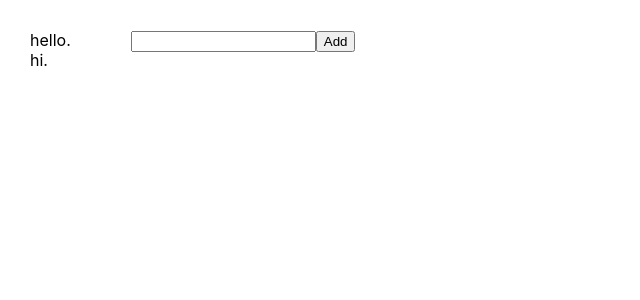
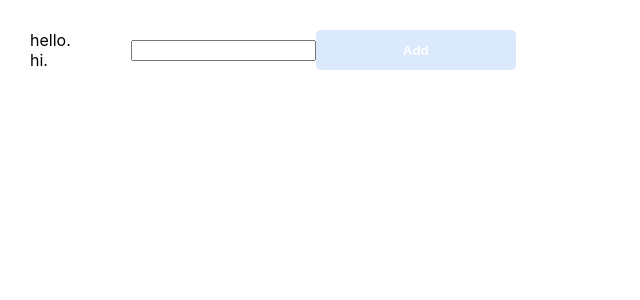
Before and after one commit to adrn1216/react-test-2, a React (Create React App) app: page / in a window 1280 px wide. Shown: the top 300 px of the page, without its empty margins (0-640 px from the left). Built offline with nearby package versions, Linux system fonts and the light colour scheme.

Commit message:
create button component with 3 states neutral, pressed, inactive

```diff
--- /dev/null
+++ b/src/components/Button.jsx
@@ -0,0 +1,12 @@
+import React from "react";
+import { StyledButton } from "./style";
+
+const Button = ({ disabled, children, onClick }) => {
+  return (
+    <StyledButton disabled={disabled} onClick={onClick}>
+      {children}
+    </StyledButton>
+  );
+};
+
+export default Button;
--- a/src/components/style.js
+++ b/src/components/style.js
@@ -1,3 +1,20 @@
 import styled from "styled-components";
 
 export const StyledTodoList = styled.div``;
+
+export const StyledButton = styled.button`
+  outline: 0;
+  background-color: ${(props) => (props.disabled ? "#dbe9fd" : "#0b6bf2")};
+  cursor: ${(props) => (props.disabled ? "not-allowed" : "pointer")};
+  transition: 0.3s;
+  border: 0;
+  width: 200px;
+  height: 40px;
+  color: white;
+  font-weight: bold;
+  text-transform: capitalize;
+  border-radius: 5px;
+  :active {
+    background-color: ${(props) => (props.disabled ? "#dbe9fd" : "#0243eb")};
+  }
+`;
--- a/src/pages/TaskList.jsx
+++ b/src/pages/TaskList.jsx
@@ -1,6 +1,7 @@
 import React from "react";
 import { useState } from "react";
 import TodoList from "../components/TodoList";
+import Button from "../components/Button";
 import { StyledPage } from "./style";
 
 const TaskList = () => {
@@ -30,7 +31,9 @@ const TaskList = () => {
           value={todo}
           onChange={(e) => setTodo(e.target.value)}
         />
-        <button onClick={() => addTodo(todo)}>Add</button>
+        <Button onClick={() => addTodo(todo)} disabled={!todo}>
+          add
+        </Button>
       </div>
     </StyledPage>
   );
```
